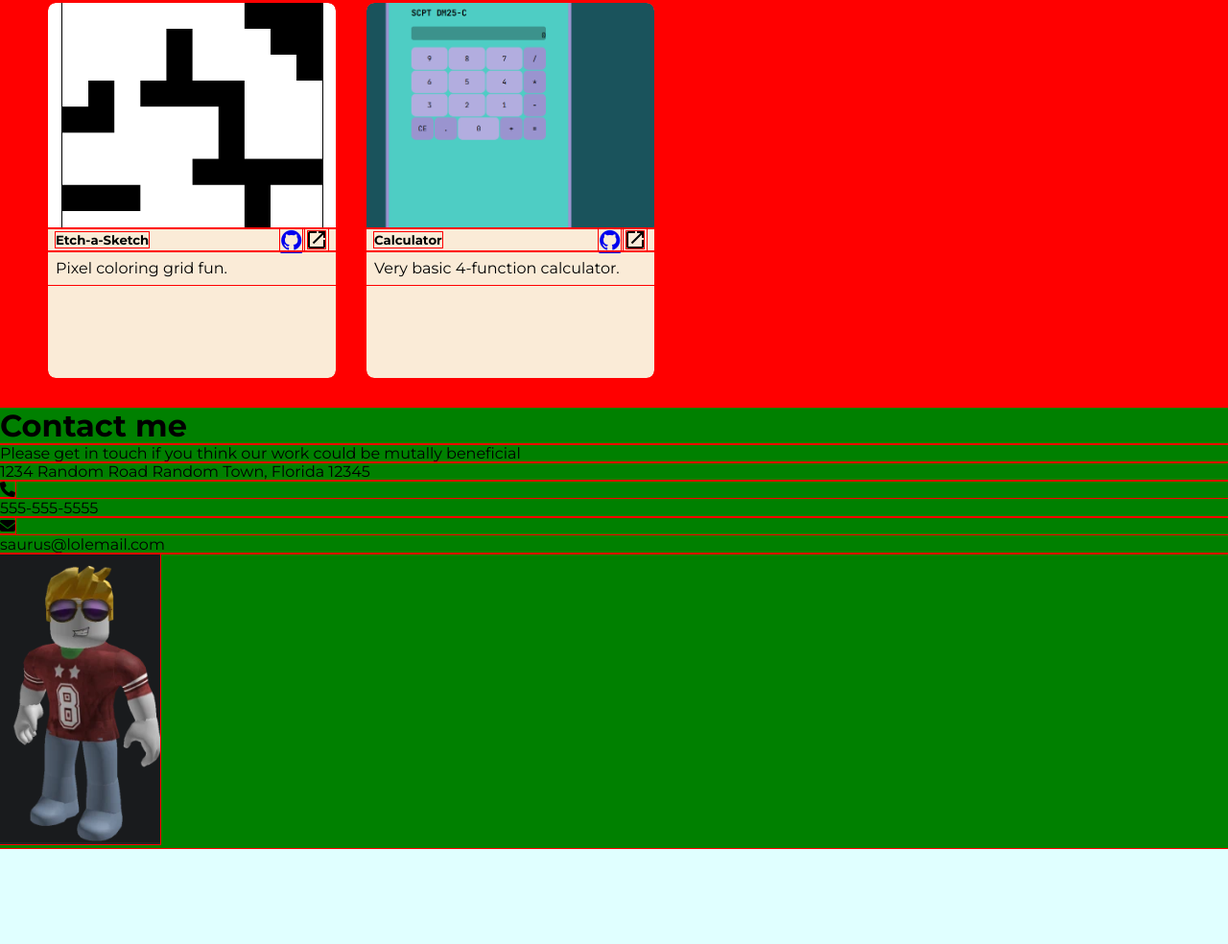
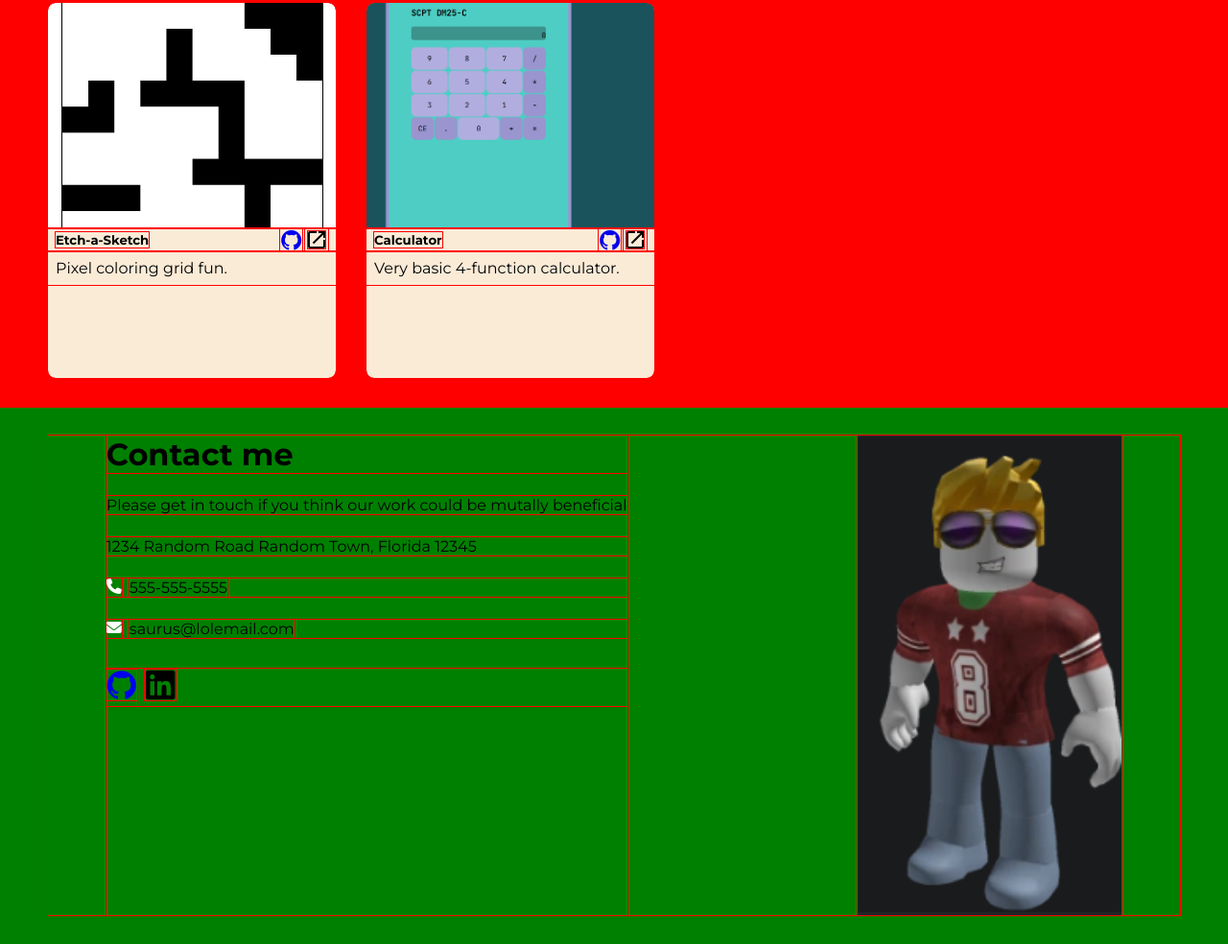
Before and after one commit to dmartinez6319/Responsive-Homepage, a website: page src/template.html in a window 1280 px wide. Shown: the part 950-1934 px from the top of the page at 96% size. Before the commit the page ends 1864 px from the top, so only its background shows below. Drawn offline with nearby package versions, Linux system fonts and the light colour scheme.

Commit message:
Desktop footer CSS template

```diff
--- a/src/styles.css
+++ b/src/styles.css
@@ -6,13 +6,21 @@
 }
 
 body {
-    padding-top: 30px;
-    padding-bottom: 30px;
+
     background-color: lightcyan;
+}
+
+a:visited {
+    all: unset;
+}
+
+a {
+    text-decoration: none;
 }
 
 header {
     background-color: blue;
+    padding-top: 30px;
 }
 
 .top-container {
@@ -21,7 +29,6 @@ header {
     margin-left: 50px;
     background-color: aquamarine;
     align-items: center;
-
 
 }
 
@@ -147,4 +154,45 @@ main {
 
 footer {
     background-color: green;
+    padding-top: 30px;
+    padding-bottom: 30px;
 }
+
+.bottom-container {
+    margin-right: 50px;
+    margin-left: 50px;
+    display: flex;
+    justify-content: center;
+    gap: 15rem;
+}
+
+.bottom-container > img {
+    height: 500px;
+    object-fit: cover;
+}
+
+.contact-container {
+    display: flex;
+    flex-direction: column;
+    gap: 2rem;
+}
+
+.contact-icons {
+    font-size: 2rem;
+}
+
+.contact-info {
+    display: flex;
+    flex-direction: column;
+    gap: 1.5rem;
+}
+
+.contact-info-icon {
+    display: flex;
+    gap: .5rem;
+
+}
+
+.contact-info-icon > .alt-icon {
+    color: white;
+}
--- a/src/template.html
+++ b/src/template.html
@@ -23,7 +23,7 @@
 
                 <div class = "header-icons">
                     <i class="devicon-linkedin-plain"></i>
-                    <i class="devicon-github-original"></i>
+                    <a href = "https://github.com/dmartinez6319" target="_blank"><i class="devicon-github-original"></i></a>
                 </div>
             </div>
         </div>
@@ -125,16 +125,20 @@
                     <p class = "contact-tip">Please get in touch if you think our work could be mutally beneficial</p>
                     <p class = "contact-address">1234 Random Road Random Town, Florida 12345</p>
                     <div class = "contact-info-icon">
-                        <i class="fa-solid fa-phone"></i>
+                        <i class="fa-solid fa-phone alt-icon"></i>
                         <p>555-555-5555</p>
                     </div>
                     <div class = "contact-info-icon">
-                        <i class="fa-solid fa-envelope"></i>
+                        <i class="fa-solid fa-envelope alt-icon"></i>
                         <p>saurus@lolemail.com</p>
                     </div>
 
                 </div>
-                <div class = "contact-icons"></div>
+                <div class = "contact-icons">
+                    <a href = "https://github.com/dmartinez6319" target="_blank"><i class="devicon-github-original"></i></a>
+                    <i class="devicon-linkedin-plain"></i>
+
+                </div>
             </div>
             <img alt = "Profile Pose" title="Posed Profile" src="./images/bodyshot.PNG">
         </div>
```
